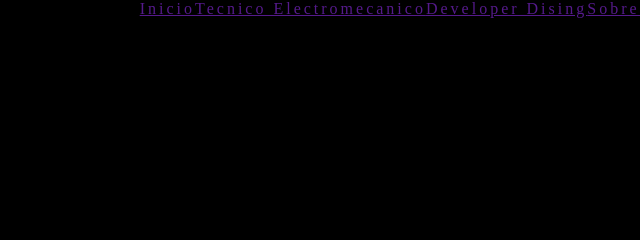
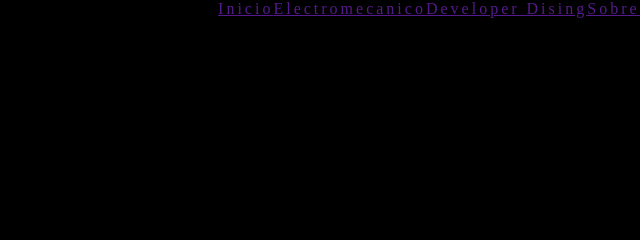
Before and after one commit to ClaudioDamianLopez/Portafolio, a plain HTML site: page index.html in a window 1280 px wide. Shown: the top 240 px of the page, 527-1167 px from the left. Drawn offline with Linux system fonts and the light colour scheme.

Commit message:
efecto de nombre

```diff
--- a/index.html
+++ b/index.html
@@ -9,7 +9,7 @@
   <header>
     <nav>
       <a href="" class="nav-li">Inicio</a>
-      <a href="" class="nav-li">Tecnico Electromecanico</a>
+      <a href="" class="nav-li">Electromecanico</a>
       <a href="" class="nav-li">Developer Dising</a>
       <a href="" class="nav-li">Sobre Mi</a>
       <a href="" class="nav-li">Contacto</a>
```
